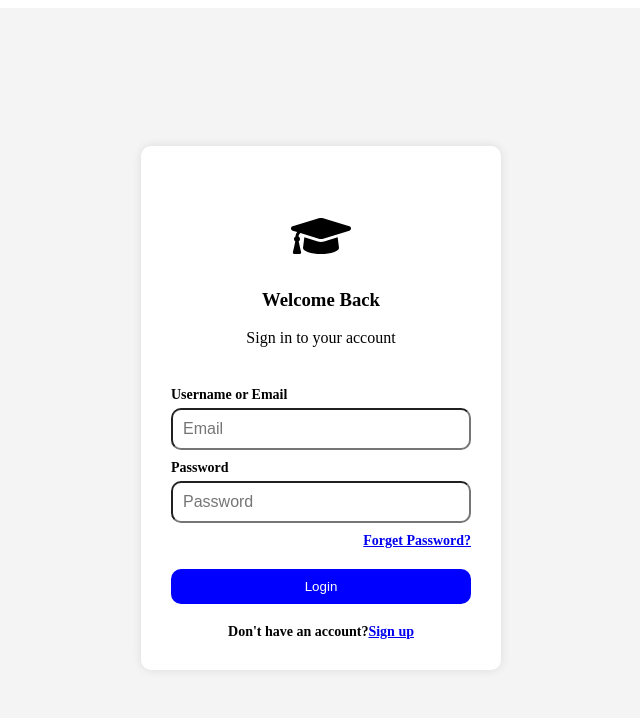
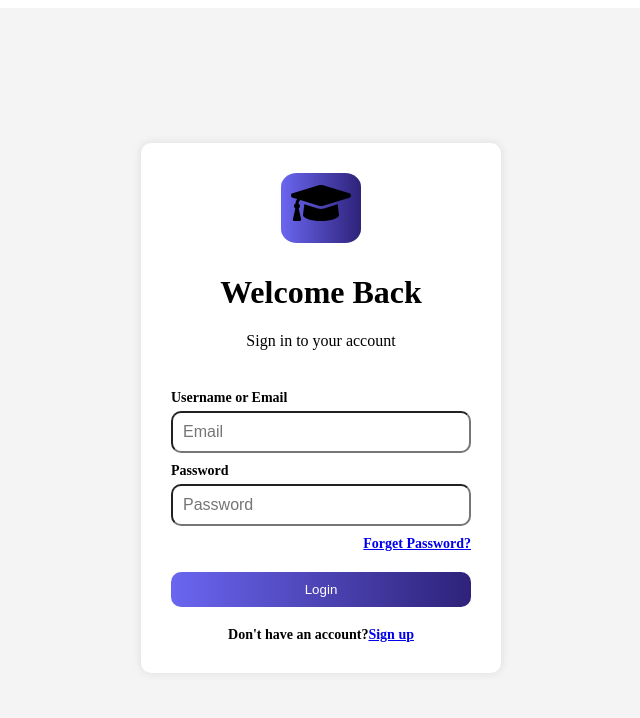
Before and after one commit to sajiv8/P_G20, a React (Vite) app in the folder frontend/: page / in a window 1280 px wide. Shown: the top 718 px of the page, without its empty margins (319-959 px from the left). Built offline with nearby package versions, Linux system fonts and the light colour scheme.

Commit message:
changed icon styling

```diff
--- a/frontend/src/Login.jsx
+++ b/frontend/src/Login.jsx
@@ -17,9 +17,12 @@ export default function Login() {
     <div style={styles.container}>
       <form onSubmit={handleSubmit} style={styles.form}>
 
+        <div style={styles.capContainer}>
+          <FaGraduationCap style={styles.cap} />
+        </div>
+
         <div style={styles.welcome}>
-          <FaGraduationCap style={styles.cap} />
-          <h3>Welcome Back</h3>
+          <h1>Welcome Back</h1>
           Sign in to your account
         </div>
 
@@ -101,11 +104,12 @@ const styles = {
   welcome:{
     textAlign: "center",
     marginBottom: "30px",
-    marginTop: "30px",
   },
 
   cap: {
     fontSize: "60px",
+    alignSelf: "center",
+    textAlign: "center",
 
   },
 
@@ -126,13 +130,23 @@ const styles = {
     alignSelf: "center",
   },
 
+  capContainer: {
+    width:80,
+    height:70,
+    alignSelf: "center",
+    borderRadius: "20%",
+    textAlign: "center",
+    background: "linear-gradient(to right, #6a66f0, #2e2279)",
+  },
+
   button: {
     borderRadius: "10px",
     padding: "10px",
-    background: "blue",
+    background: "linear-gradient(to right, #6a66f0, #2e2279)",
     color: "white",
     border: "none",
     cursor: "pointer",
     margin: "10px 0",
+
   },
 };
```
